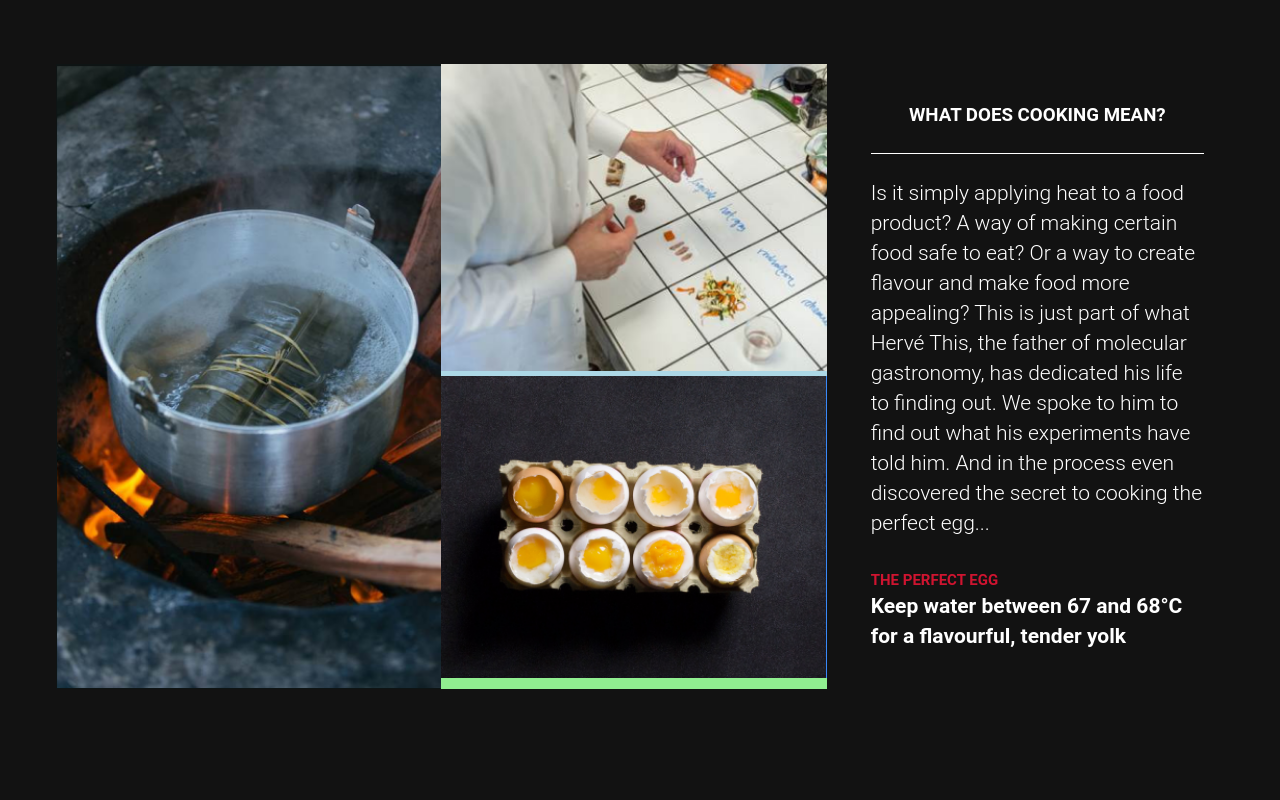
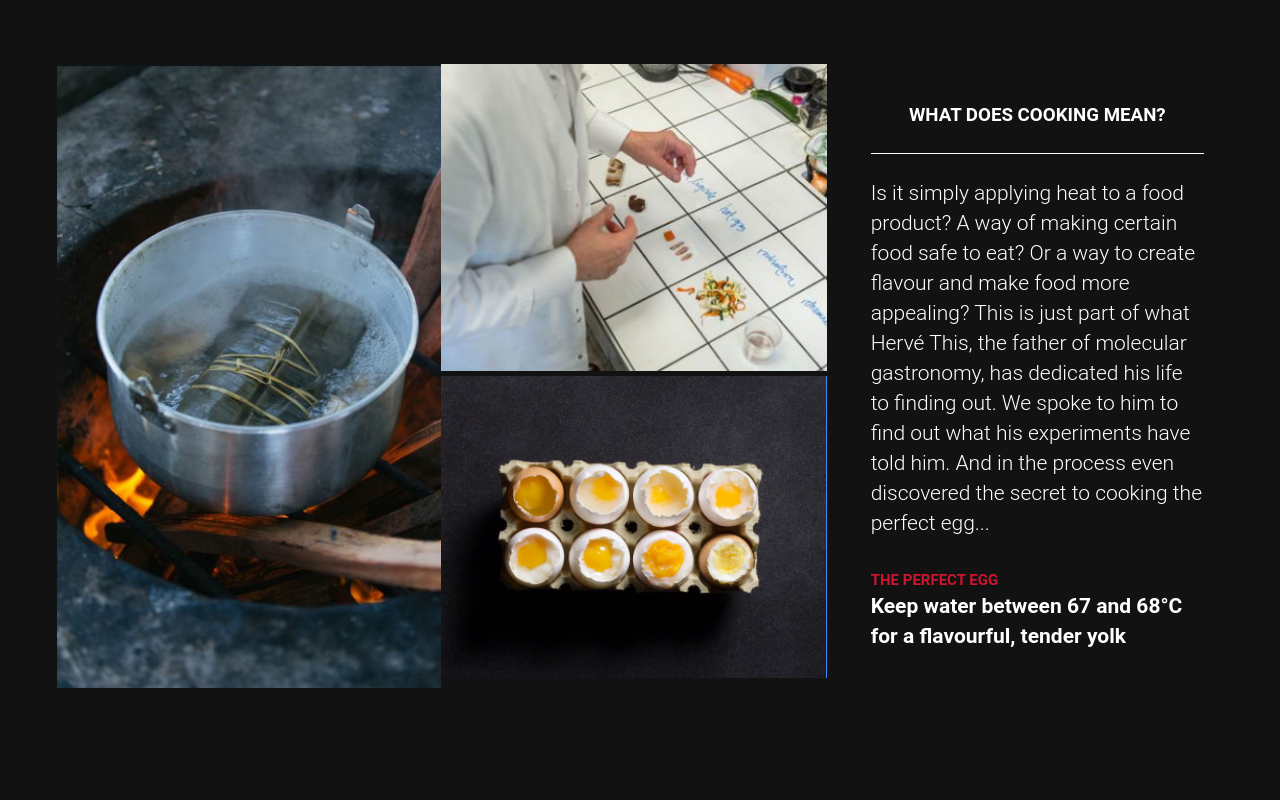
Before and after one commit to ddelgadok/orchard-frontend-test, a Nuxt app: page / in a window 1280 px wide. Shown: the top 800 px of the page. Built offline with nearby package versions, Linux system fonts and the light colour scheme.

Commit message:
Fix class names

```diff
--- a/components/CookingDescription.vue
+++ b/components/CookingDescription.vue
@@ -45,15 +45,15 @@
               />
             </div>
           </v-col>
-          <v-col cols="12" lg="6" class="a">
-            <div class="b custom-image-container">
+          <v-col cols="12" lg="6" class="side-images-container">
+            <div class="half-height-image custom-image-container">
               <v-img
                 src="/images/second-image.png"
                 class="custom-image"
                 @click="HandleImageClick('/images/second-image.png')"
               />
             </div>
-            <div class="c custom-image-container">
+            <div class="half-height-image custom-image-container">
               <v-img
                 src="/images/third-image.png"
                 class="custom-image"
@@ -142,19 +142,12 @@ h1 {
   color: #fff;
 }
 
-.a {
-  background-color: lightcoral;
+.side-images-container {
   display: flex;
   flex-direction: column;
 }
 
-.b {
-  background-color: lightblue;
-  flex: 0.5;
-}
-
-.c {
-  background-color: lightgreen;
+.half-height-image {
   flex: 0.5;
 }
 
```
